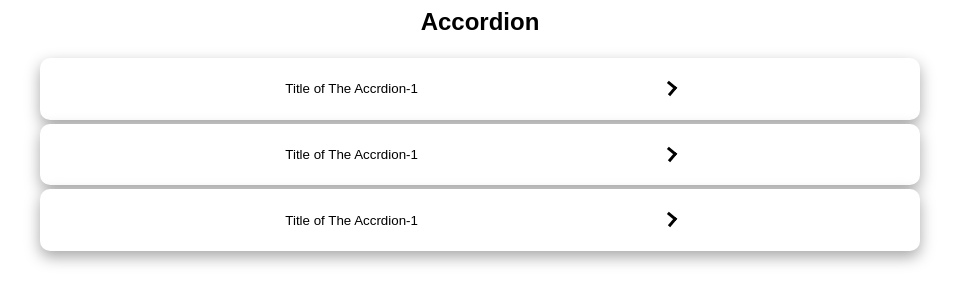
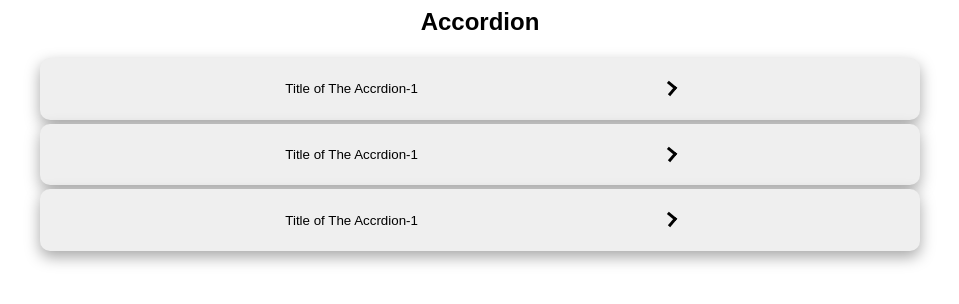
Before and after one commit to mohandand/React_Modal, a React (Create React App) app: page / in a window 1280 px wide. Shown: the top 304 px of the page, without its empty margins (160-1119 px from the left). Built offline with nearby package versions, Linux system fonts and the light colour scheme.

Commit message:
1 file modified

```diff
--- a/styles.css
+++ b/styles.css
@@ -15,7 +15,7 @@
   border-radius: 10px;
 }
 .accrdion {
-  background-color: white;
+  background-color: whitee;
   box-shadow: rgba(0, 0, 0, 0.35) 0px 6px 15px;
   display: flex;
   justify-content: space-evenly;
```
